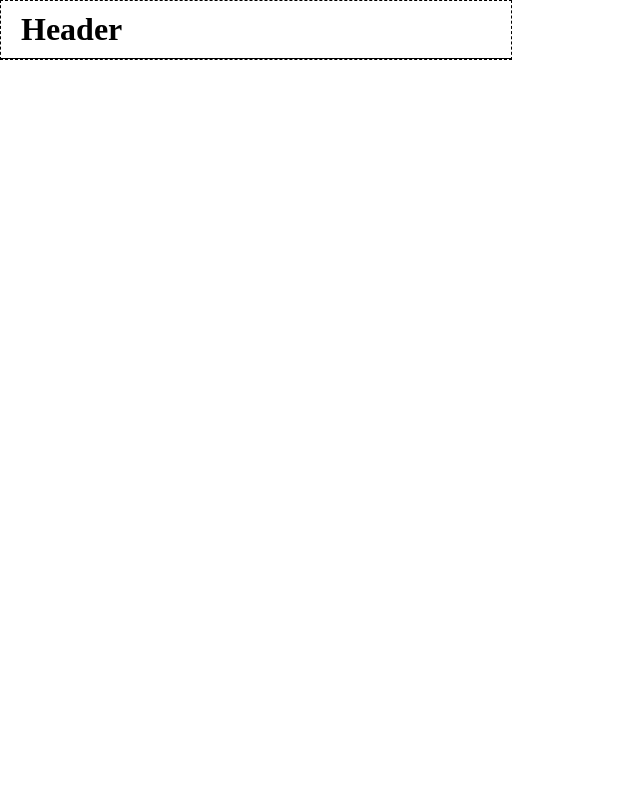
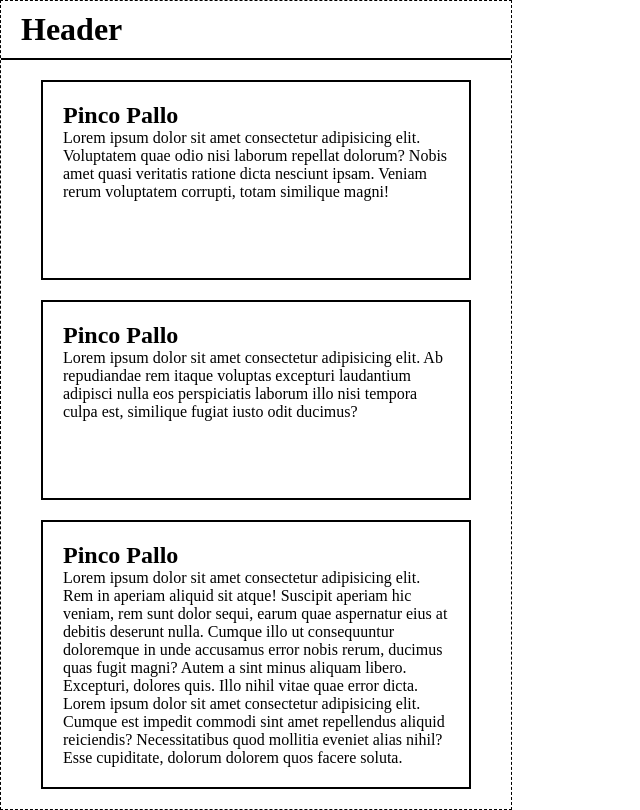
Before and after one commit to gialli24/htmlcss-wireframe, a plain HTML site: page index.html in a window 1280 px wide. Shown: the whole page, without its empty margins (0-640 px from the left). Drawn offline with Linux system fonts and the light colour scheme.

Commit message:
Added main with articles

```diff
--- a/index.html
+++ b/index.html
@@ -14,6 +14,39 @@
         <h1>Header</h1>
     </header>
     <!-- / Header -->
+
+    <main>
+        <div>
+            <article>
+                <h2>Pinco Pallo</h2>
+                <p>
+                    Lorem ipsum dolor sit amet consectetur adipisicing elit. Voluptatem quae odio nisi laborum repellat
+                    dolorum? Nobis amet quasi veritatis ratione dicta nesciunt ipsam. Veniam rerum voluptatem corrupti,
+                    totam similique magni!
+                </p>
+            </article>
+            <article>
+                <h2>Pinco Pallo</h2>
+                <p>
+                    Lorem ipsum dolor sit amet consectetur adipisicing elit. Ab repudiandae rem itaque voluptas
+                    excepturi laudantium adipisci nulla eos perspiciatis laborum illo nisi tempora culpa est, similique
+                    fugiat iusto odit ducimus?
+                </p>
+            </article>
+            <article>
+                <h2>Pinco Pallo</h2>
+                <p>
+                    Lorem ipsum dolor sit amet consectetur adipisicing elit. Rem in aperiam aliquid sit atque! Suscipit
+                    aperiam hic veniam, rem sunt dolor sequi, earum quae aspernatur eius at debitis deserunt nulla.
+                    Cumque illo ut consequuntur doloremque in unde accusamus error nobis rerum, ducimus quas fugit
+                    magni? Autem a sint minus aliquam libero. Excepturi, dolores quis. Illo nihil vitae quae error
+                    dicta. Lorem ipsum dolor sit amet consectetur adipisicing elit. Cumque est impedit commodi sint amet
+                    repellendus aliquid reiciendis? Necessitatibus quod mollitia eveniet alias nihil? Esse cupiditate,
+                    dolorum dolorem quos facere soluta.
+                </p>
+            </article>
+        </div>
+    </main>
 </body>
 
 </html>
--- a/style.css
+++ b/style.css
@@ -10,6 +10,17 @@ body {
 }
 
 header {
-    border-bottom: 1px solid black;
+    border-bottom: 2px solid black;
     padding: 10px 20px;
 }
+
+main {
+    padding: 0 20px;
+}
+
+article {
+    border: 2px solid black;
+    padding: 20px;
+    margin: 20px 20px;
+    min-height: 200px;
+}
```
